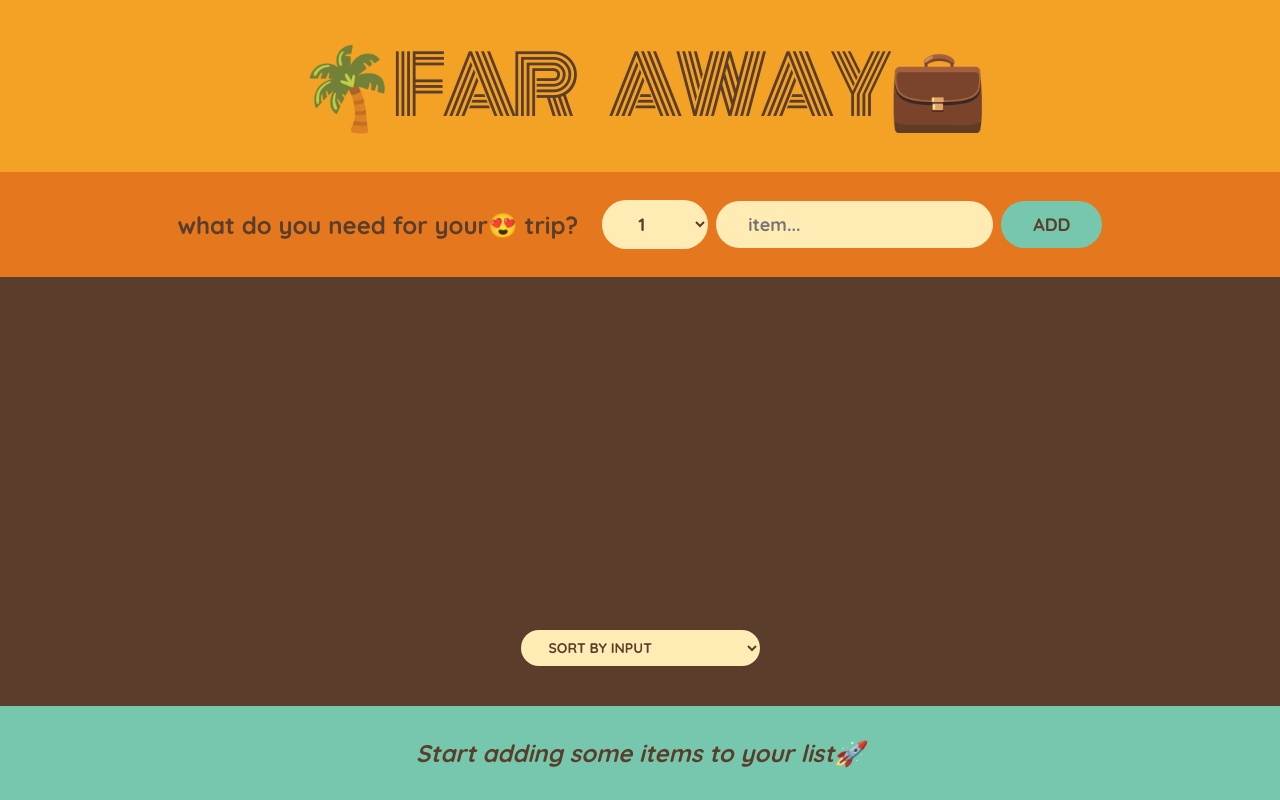
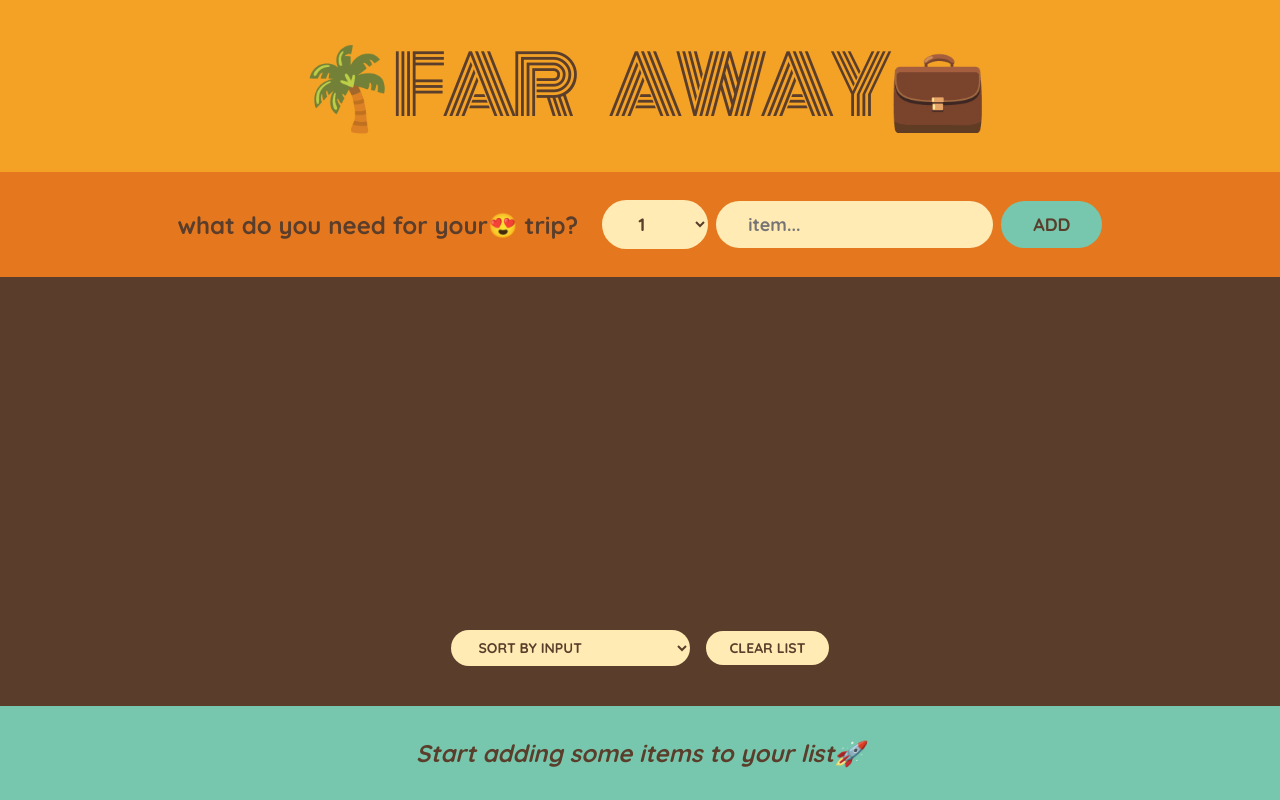
Before and after one commit to swasty-jay/Travelling-list, a React (Create React App) app: page / in a window 1280 px wide. Built offline with nearby package versions, Linux system fonts and the light colour scheme.

Commit message:
added sortby fuctionality

```diff
--- a/src/App.js
+++ b/src/App.js
@@ -26,6 +26,10 @@ export default function App() {
       )
     );
   };
+
+  function handleClearList() {
+    setItems([]);
+  }
   return (
     <div className="app">
       <Logo />
@@ -34,6 +38,7 @@ export default function App() {
         items={items}
         deleteItems={handleDeleteItems}
         toggleItem={handleToggleItem}
+        clearList={handleClearList}
       />
       <Stats items={items} />
     </div>
@@ -86,7 +91,7 @@ const Form = ({ handleAddItems }) => {
     </form>
   );
 };
-const PackingList = ({ items, deleteItems, toggleItem }) => {
+const PackingList = ({ items, deleteItems, toggleItem, clearList }) => {
   const [sortby, setsortby] = useState("input");
   /////////USIG DRIVED STATE////////SORTING FUNCTIONALITIES/////////
   let sortedItems;
@@ -119,6 +124,8 @@ const PackingList = ({ items, deleteItems, toggleItem }) => {
           <option value="description"> sort by description</option>
           <option value="packed"> sort by packed status</option>
         </select>
+
+        <button onChange={clearList}>clear list</button>
       </div>
     </div>
   );
```
